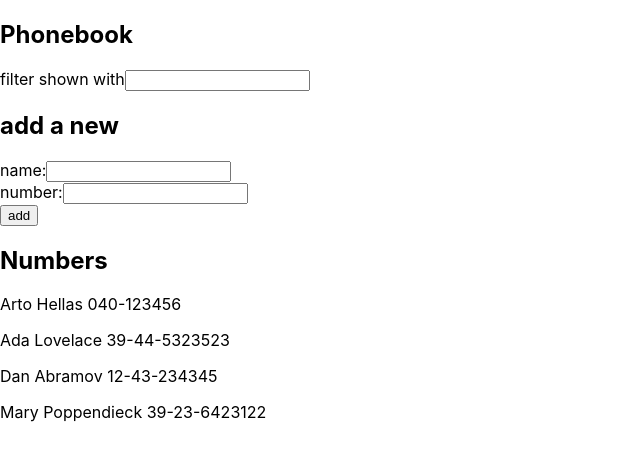
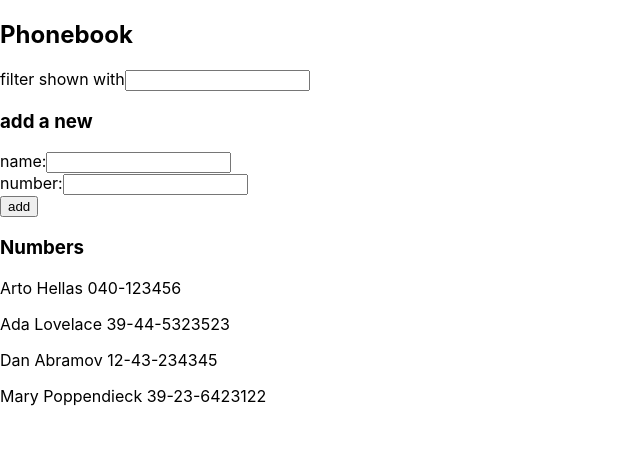
Before and after one commit to saghevli/fullstackopen, a React (Create React App) app in the folder part2/phonebook/: page / in a window 1280 px wide. Shown: the top 460 px of the page, without its empty margins (0-640 px from the left). Built offline with nearby package versions, Linux system fonts and the light colour scheme.

Commit message:
2.10 solution

```diff
--- a/part2/phonebook/src/App.js
+++ b/part2/phonebook/src/App.js
@@ -1,4 +1,44 @@
 import React, { useState } from 'react'
+
+const Filter = ({newFilter, handleFilterChange}) => (
+  <div>
+    <h2>Phonebook</h2>
+    filter shown with<input
+      value={newFilter}
+      onChange={handleFilterChange}
+    />
+  </div>
+)
+
+const PersonForm = ({addName, newName, newNumber, handleNameChange, handleNumberChange}) => (
+  <form onSubmit={addName}>
+    <div>
+      name:
+      <input
+        value={newName}
+        onChange={handleNameChange}
+      />
+      <br></br>
+      number:
+      <input
+        value={newNumber}
+        onChange={handleNumberChange}
+      />
+    </div>
+    <div>
+      <button type="submit">add</button>
+    </div>
+  </form>
+)
+
+const Persons = ({persons, newFilter}) => {
+  return (
+    <div>
+      {persons
+        .filter(person => person.name.toLowerCase().includes(newFilter.toLowerCase()))
+        .map((person, index) => <p key={index}>{person.name} {person.number}</p>)}
+    </div>
+)}
 
 const App = () => {
   const [persons, setPersons] = useState([
@@ -39,34 +79,11 @@ const App = () => {
 
   return (
     <div>
-      <h2>Phonebook</h2>
-      filter shown with<input
-        value={newFilter}
-        onChange={handleFilterChange}
-      />
-      <h2>add a new</h2>
-      <form onSubmit={addName}>
-        <div>
-          name:
-          <input
-            value={newName}
-            onChange={handleNameChange}
-          />
-          <br></br>
-          number:
-          <input
-            value={newNumber}
-            onChange={handleNumberChange}
-          />
-        </div>
-        <div>
-          <button type="submit">add</button>
-        </div>
-      </form>
-      <h2>Numbers</h2>
-        {persons
-          .filter(person => person.name.toLowerCase().includes(newFilter.toLowerCase()))
-          .map((person, index) => <p key={index}>{person.name} {person.number}</p>)}
+      <Filter newFilter={newFilter} handleFilterChange={handleFilterChange} />
+      <h3>add a new</h3>
+      <PersonForm addName={addName} newName={newName} newNumber={newNumber} handleNameChange={handleNameChange} handleNumberChange={handleNumberChange} />
+      <h3>Numbers</h3>
+      <Persons persons={persons} newFilter={newFilter} />
     </div>
   )
 }
```
